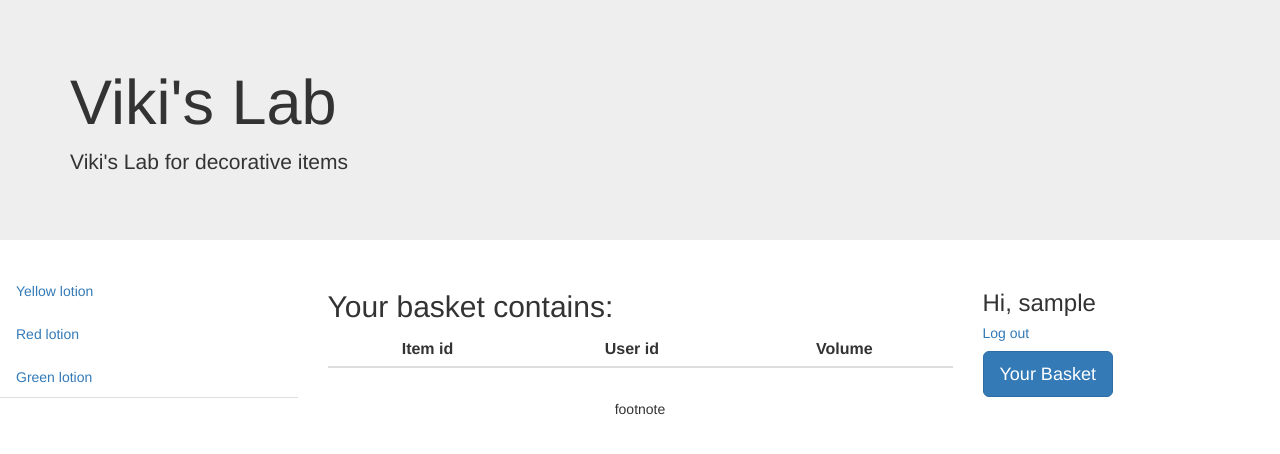
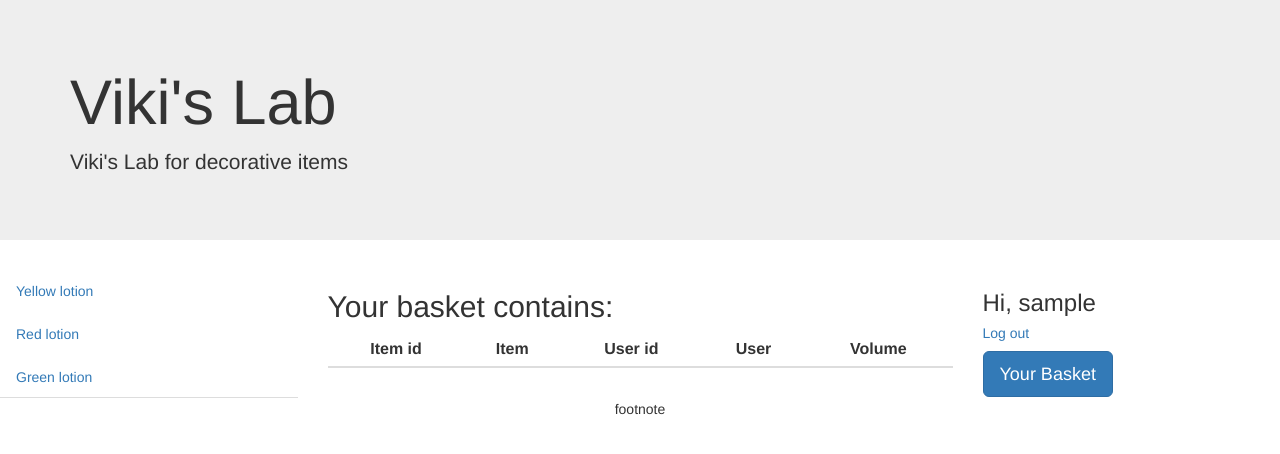
Before and after one commit to PyJan/Bootstrap_base, a Flask app: page /basket in a window 1280 px wide. Shown: the top 454 px of the page. Run offline with Flask 2, Linux system fonts and the light colour scheme; the visitor is signed in with stand-in values (Sample User, id 1); data comes from the database, SQL or seed files in the repository; data that the repository does not hold is empty; some libraries are stand-ins or nearby versions.

Commit message:
basic buy links

```diff
--- a/templates/basket.html
+++ b/templates/basket.html
@@ -5,7 +5,9 @@
     <thead>
         <tr>
             <th class="text-center">Item id</th>
+            <th class="text-center">Item</th>
             <th class="text-center">User id</th>
+            <th class="text-center">User</th>
             <th class='text-center'>Volume</th>
         </tr>
     </thead>
@@ -13,7 +15,9 @@
             {% for b in basket %}
             <tr>
             <td scope="row">{{b.itemid}}</td>
+            <td>{{b.item.name}}</td>
             <td>{{b.userid}}</td>
+            <td>{{b.user.username}}</td>
             <td>{{b.volume}}</td>
             </tr>
             {% endfor %}
--- a/templates/products/greenlotion.html
+++ b/templates/products/greenlotion.html
@@ -1,4 +1,6 @@
 {% extends 'vlab.html' %}
 {% block product %}
 This is info about green lotion.
+
+<a name='greenlotion' id='greenlotion' class="btn btn-primary btn-lg" href="{{url_for('basket', product='greenlotion')}}" role="button">Buy green lotion</a>
 {% endblock %}
--- a/templates/products/redlotion.html
+++ b/templates/products/redlotion.html
@@ -1,4 +1,5 @@
 {% extends 'vlab.html' %}
 {% block product %}
 This is info about red lotion
+<a name='redlotion' id='redlotion' class="btn btn-primary btn-lg" href="{{url_for('basket', product='redlotion')}}" role="button">Buy red lotion</a>
 {% endblock %}
--- a/templates/products/yellowlotion.html
+++ b/templates/products/yellowlotion.html
@@ -1,4 +1,5 @@
 {% extends 'vlab.html' %}
 {% block product %}
 This is info about yellow lotion.
+<a name='yellowlotion' id='yellowlotion' class="btn btn-primary btn-lg" href="{{url_for('basket', product='yellowlotion')}}" role="button">Buy yellow lotion</a>
 {% endblock %}
--- a/vlab.py
+++ b/vlab.py
@@ -89,9 +89,9 @@ def main():
 def selection(product):
     return render_template('products/'+product+'.html')
 
-@app.route('/basket')
+@app.route('/basket', methods=['GET', 'POST'])
 def basket():
-    print(current_user.username)
+    print(request.args.get('product'))
     basket = Orders.query.filter_by(userid=current_user.id).all()
     #print(basket.itemid, basket.paid)
     return render_template('basket.html', basket=basket)
```
